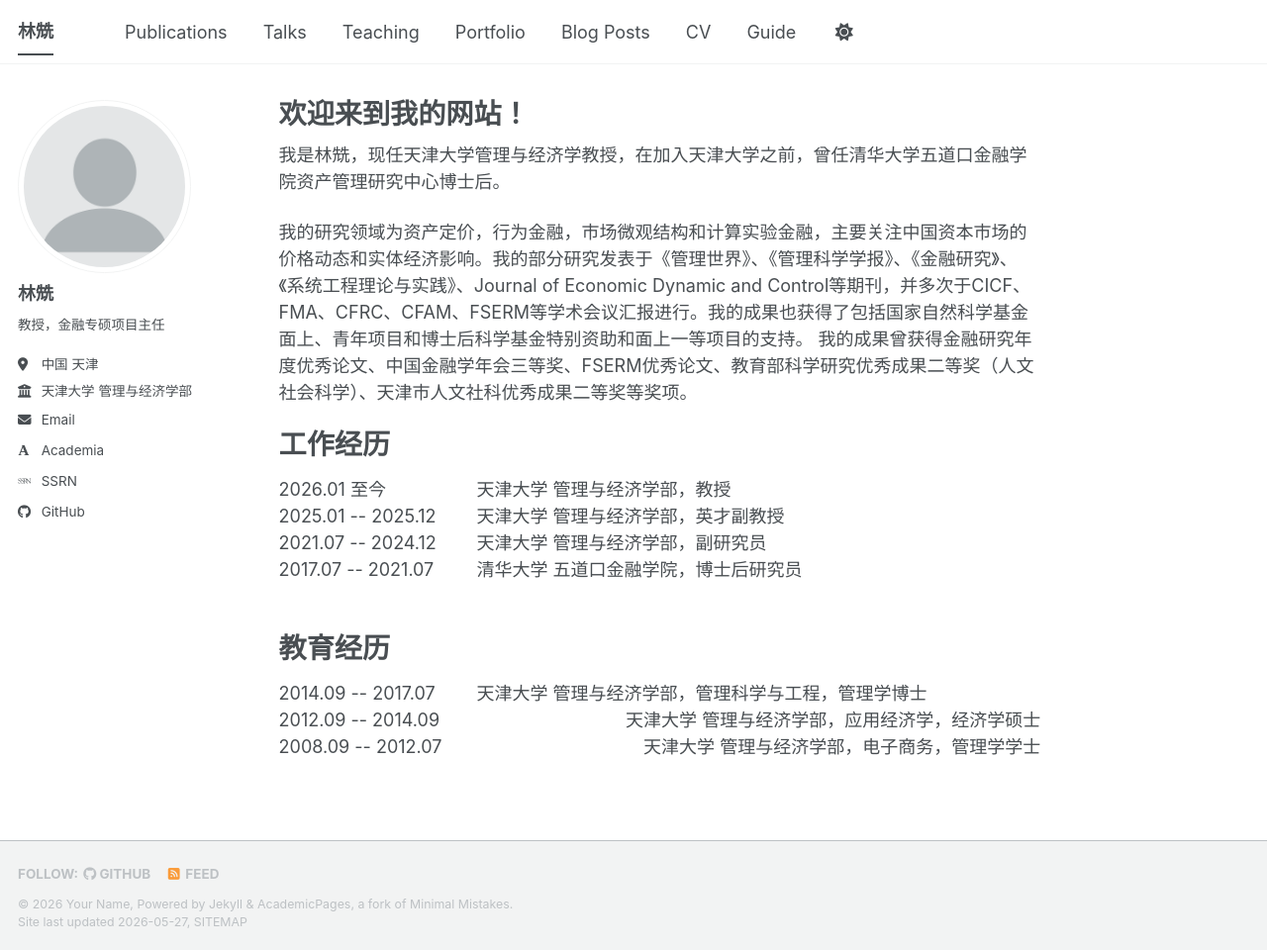
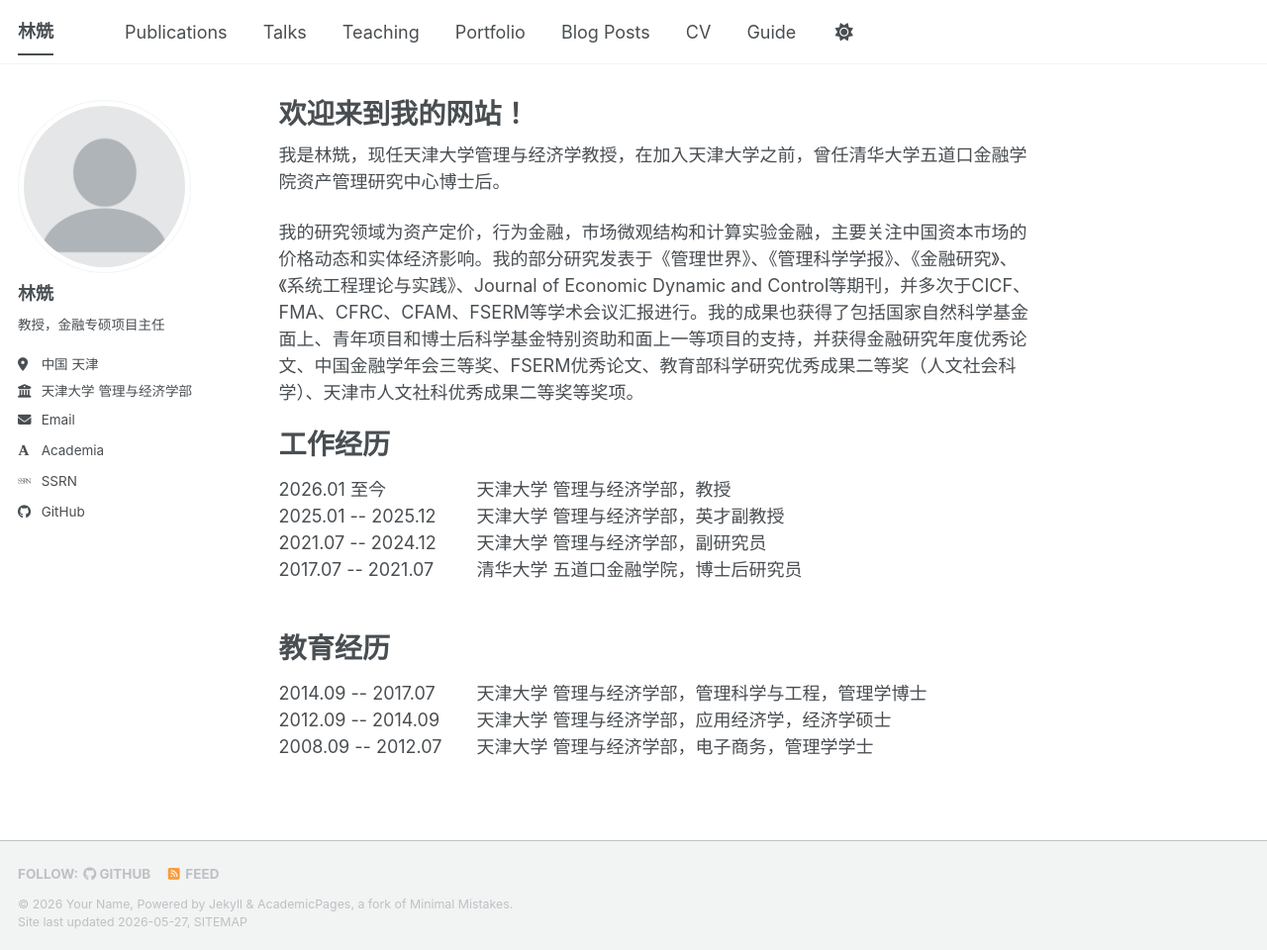
Before and after one commit to LinShen-fin/LinShen-fin.github.io, a Jekyll site: the page built from _pages/about.md, in a window 1280 px wide and 960 px high. Shown: the whole window at 99% size. Built offline with Jekyll 4.4.1, drawn with Linux system fonts in a browser that asks for light colours; some web fonts are replaced; a script bundle is joined from its source files by our own code; library files that are not in the unit come from our copies.

Commit message:
Update about.md

```diff
--- a/_pages/about.md
+++ b/_pages/about.md
@@ -9,8 +9,7 @@ redirect_from:
 
 我是林兟，现任天津大学管理与经济学教授，在加入天津大学之前，曾任清华大学五道口金融学院资产管理研究中心博士后。
 
-我的研究领域为资产定价，行为金融，市场微观结构和计算实验金融，主要关注中国资本市场的价格动态和实体经济影响。我的部分研究发表于《管理世界》、《管理科学学报》、《金融研究》、《系统工程理论与实践》、Journal of Economic Dynamic and Control等期刊，并多次于CICF、FMA、CFRC、CFAM、FSERM等学术会议汇报进行。我的成果也获得了包括国家自然科学基金面上、青年项目和博士后科学基金特别资助和面上一等项目的支持。
-我的成果曾获得金融研究年度优秀论文、中国金融学年会三等奖、FSERM优秀论文、教育部科学研究优秀成果二等奖（人文社会科学）、天津市人文社科优秀成果二等奖等奖项。
+我的研究领域为资产定价，行为金融，市场微观结构和计算实验金融，主要关注中国资本市场的价格动态和实体经济影响。我的部分研究发表于《管理世界》、《管理科学学报》、《金融研究》、《系统工程理论与实践》、Journal of Economic Dynamic and Control等期刊，并多次于CICF、FMA、CFRC、CFAM、FSERM等学术会议汇报进行。我的成果也获得了包括国家自然科学基金面上、青年项目和博士后科学基金特别资助和面上一等项目的支持，并获得金融研究年度优秀论文、中国金融学年会三等奖、FSERM优秀论文、教育部科学研究优秀成果二等奖（人文社会科学）、天津市人文社科优秀成果二等奖等奖项。
 
 工作经历
 ======
@@ -40,11 +39,11 @@ redirect_from:
   <span style="flex-shrink: 0; width: 200px;">2014.09 -- 2017.07</span>
   <span>天津大学 管理与经济学部，管理科学与工程，管理学博士</span>
 </div>
-<div style="display: flex; justify-content: space-between;">
+<div style="display: flex; align-items: baseline;">
   <span style="flex-shrink: 0; width: 200px;">2012.09 -- 2014.09</span>
   <span>天津大学 管理与经济学部，应用经济学，经济学硕士</span>
 </div>
-<div style="display: flex; justify-content: space-between;">
+<div style="display: flex; align-items: baseline;">
   <span style="flex-shrink: 0; width: 200px;">2008.09 -- 2012.07</span>
   <span>天津大学 管理与经济学部，电子商务，管理学学士</span>
 </div>
```
